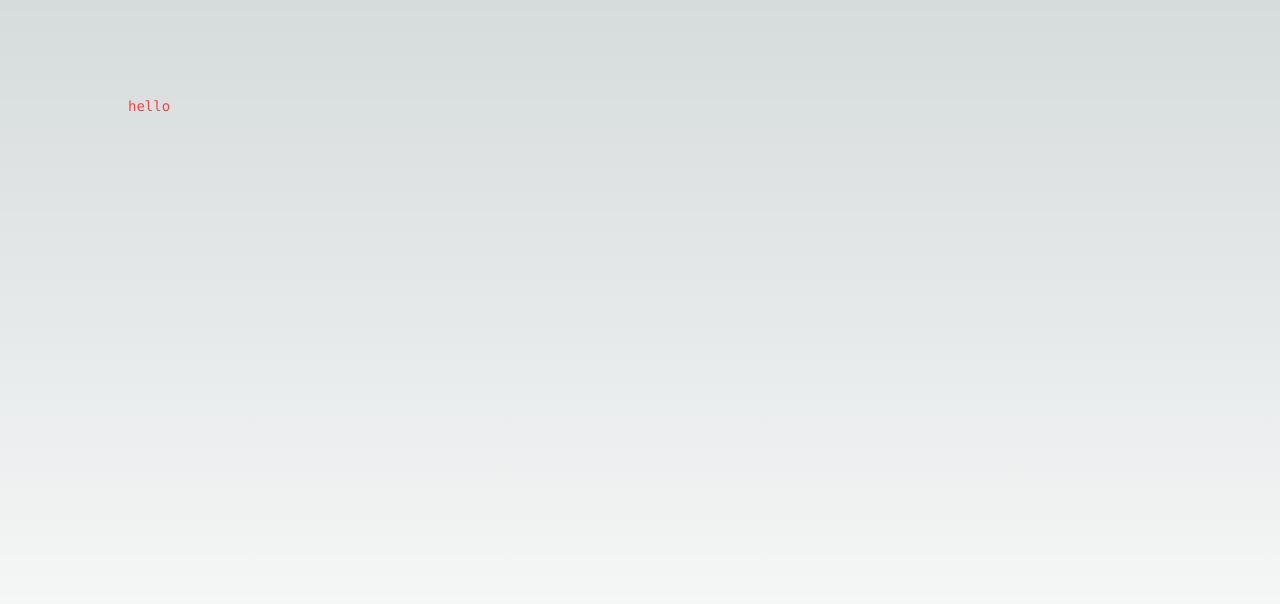
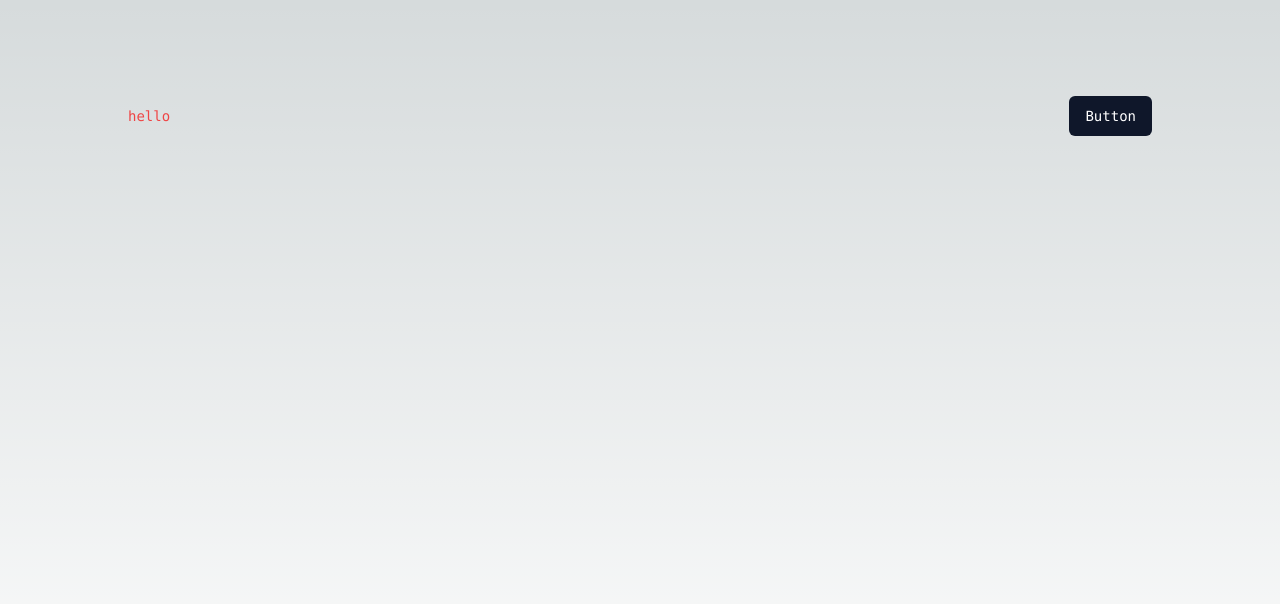
Before and after one commit to gunil0610/realtime-chat-app, a Next.js app: page / in a window 1280 px wide. Shown: the top 604 px of the page. Built offline with nearby package versions, Linux system fonts and the light colour scheme.

Commit message:
feat: reusable button component

```diff
--- a/package.json
+++ b/package.json
@@ -14,12 +14,15 @@
     "@types/react-dom": "18.2.4",
     "autoprefixer": "10.4.14",
     "class-variance-authority": "^0.6.0",
+    "clsx": "^1.2.1",
     "eslint": "8.40.0",
     "eslint-config-next": "13.4.2",
+    "lucide-react": "^0.216.0",
     "next": "13.4.2",
     "postcss": "8.4.23",
     "react": "18.2.0",
     "react-dom": "18.2.0",
+    "tailwind-merge": "^1.12.0",
     "tailwindcss": "3.3.2",
     "typescript": "5.0.4"
   }
--- a/src/app/page.tsx
+++ b/src/app/page.tsx
@@ -1,8 +1,11 @@
+import Button from "@/components/ui/Button";
+
 export default function Home() {
     return (
         <main className="flex min-h-screen flex-col items-center justify-between p-24">
             <div className="z-10 w-full max-w-5xl items-center justify-between font-mono text-sm lg:flex">
                 <p className="text-red-500">hello</p>
+                <Button>Button</Button>
             </div>
         </main>
     );
--- /dev/null
+++ b/src/components/ui/Button.tsx
@@ -0,0 +1,55 @@
+import { cn } from "@/lib/utils";
+import { VariantProps, cva } from "class-variance-authority";
+import { Loader2 } from "lucide-react";
+import { ButtonHTMLAttributes, FC } from "react";
+
+const buttonVariants = cva(
+    "active:scale-95 inline-flex items-center justify-center rounded-md text-sm font-medium transition-color focus:outline-none focus:ring-2 focus:ring-slate-400 focus:ring-offset-2 disabled:opacity-50 disabled:pointer-events-none",
+    {
+        variants: {
+            variant: {
+                default: "bg-slate-900 text-white hover:bg-slate-800",
+                ghost: "bg-transparent hover:text-slate-900 hover:bg-slate-200",
+            },
+            size: {
+                default: "h-10 py-2 px-4",
+                sm: "h-9 px-2",
+                lg: "h-11 px-8",
+            },
+        },
+        defaultVariants: {
+            variant: "default",
+            size: "default",
+        },
+    }
+);
+
+export interface ButtonProps
+    extends ButtonHTMLAttributes<HTMLButtonElement>,
+        VariantProps<typeof buttonVariants> {
+    isLoading?: boolean;
+}
+
+const Button: FC<ButtonProps> = ({
+    className,
+    children,
+    isLoading,
+    variant,
+    size,
+    ...props
+}) => {
+    return (
+        <button
+            className={cn(buttonVariants({ variant, size, className }))}
+            disabled={isLoading}
+            {...props}
+        >
+            {isLoading ? (
+                <Loader2 className="mr-2 h-4 w-4 animate-spin" />
+            ) : null}
+            {children}
+        </button>
+    );
+};
+
+export default Button;
--- /dev/null
+++ b/src/lib/utils.ts
@@ -0,0 +1,6 @@
+import clsx, { ClassValue } from "clsx";
+import { twMerge } from "tailwind-merge";
+
+export function cn(...inputs: ClassValue[]) {
+    return twMerge(clsx(inputs));
+}
```
Also changed, not shown: 1 other file (tests, documents, lock files or other folders).
